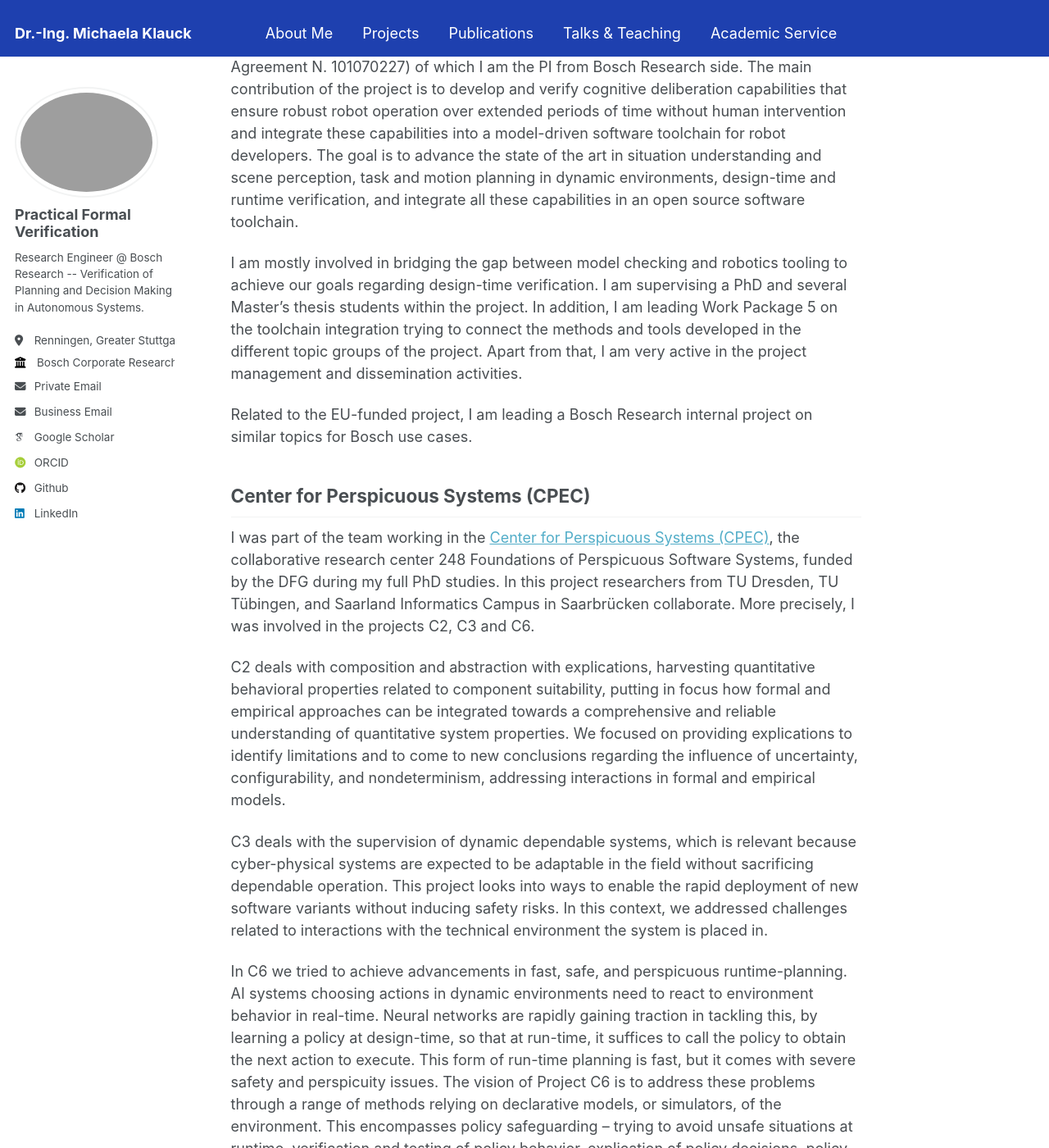
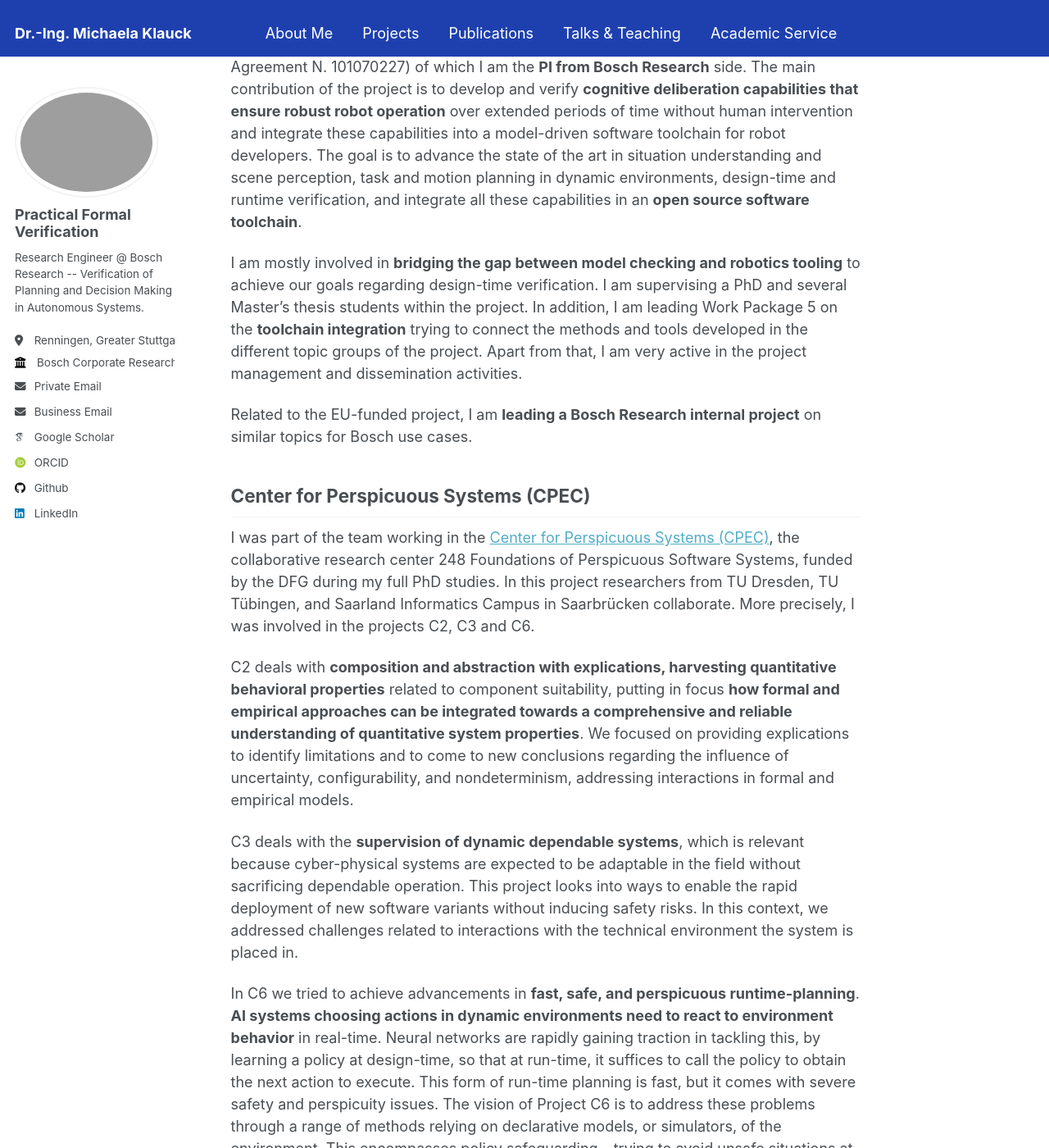
Before and after one commit to MKlauck/MKlauck.github.io, a Jekyll site: the page built from _pages/projects.md, in a window 1280 px wide and 1400 px high, scrolled down 203 px. Shown: the whole window at 82% size. Built offline with Jekyll 4.4.1, drawn with Linux system fonts in a browser that asks for light colours; some web fonts are replaced; some of the changed text lies outside the part shown.

```diff
--- a/_pages/projects.md
+++ b/_pages/projects.md
@@ -8,12 +8,12 @@ redirect_from:
 
 ## CONVINCE -- Context Aware Verifiable Dynamic Deliberation
 
-[CONVINCE](https://convince-project.eu/) is a project funded by the European Union Horizon Europe Programme (Grant Agreement N. 101070227) of which I am the PI from Bosch Research side. The main contribution of the project is to develop and verify cognitive deliberation capabilities that ensure robust robot operation over extended periods of time without human intervention and integrate these capabilities into a model-driven software toolchain for robot developers.
-The goal is to advance the state of the art in situation understanding and scene perception, task and motion planning in dynamic environments, design-time and runtime verification, and integrate all these capabilities in an open source software toolchain.
+[CONVINCE](https://convince-project.eu/) is a project funded by the European Union Horizon Europe Programme (Grant Agreement N. 101070227) of which I am the **PI from Bosch Research** side. The main contribution of the project is to develop and verify **cognitive deliberation capabilities that ensure robust robot operation** over extended periods of time without human intervention and integrate these capabilities into a model-driven software toolchain for robot developers.
+The goal is to advance the state of the art in situation understanding and scene perception, task and motion planning in dynamic environments, design-time and runtime verification, and integrate all these capabilities in an **open source software toolchain**.
 
-I am mostly involved in bridging the gap between model checking and robotics tooling to achieve our goals regarding design-time verification. I am supervising a PhD and several Master's thesis students within the project. In addition, I am leading Work Package 5 on the toolchain integration trying to connect the methods and tools developed in the different topic groups of the project. Apart from that, I am very active in the project management and dissemination activities.
+I am mostly involved in **bridging the gap between model checking and robotics tooling** to achieve our goals regarding design-time verification. I am supervising a PhD and several Master's thesis students within the project. In addition, I am leading Work Package 5 on the **toolchain integration** trying to connect the methods and tools developed in the different topic groups of the project. Apart from that, I am very active in the project management and dissemination activities.
 
-Related to the EU-funded project, I am leading a Bosch Research internal project on similar topics for Bosch use cases.
+Related to the EU-funded project, I am **leading a Bosch Research internal project** on similar topics for Bosch use cases.
 
 
 
@@ -21,14 +21,14 @@ Related to the EU-funded project, I am leading a Bosch Research internal project
 
 I was part of the team working in the [Center for Perspicuous Systems (CPEC)](https://www.perspicuous-computing.science/), the collaborative research center 248 Foundations of Perspicuous Software Systems, funded by the DFG during my full PhD studies. In this project researchers from TU Dresden, TU Tübingen, and Saarland Informatics Campus in Saarbrücken collaborate. More precisely, I was involved in the projects C2, C3 and C6.
 
-C2 deals with composition and abstraction with explications, harvesting
-quantitative behavioral properties related to component suitability, putting in focus how formal and empirical approaches can be integrated towards a comprehensive and reliable understanding of quantitative system properties. We focused on providing explications to identify limitations and to come to new conclusions regarding the influence of uncertainty, configurability, and nondeterminism, addressing interactions in formal and empirical models.
+C2 deals with **composition and abstraction with explications, harvesting
+quantitative behavioral properties** related to component suitability, putting in focus **how formal and empirical approaches can be integrated towards a comprehensive and reliable understanding of quantitative system properties**. We focused on providing explications to identify limitations and to come to new conclusions regarding the influence of uncertainty, configurability, and nondeterminism, addressing interactions in formal and empirical models.
 
-C3 deals with the supervision of dynamic dependable systems, which is relevant because cyber-physical systems are expected to be adaptable in the field without sacrificing dependable operation. This project looks into ways to enable the rapid deployment of new software variants without inducing safety risks. In this context, we addressed challenges related to interactions with the technical environment the system is placed in.
+C3 deals with the **supervision of dynamic dependable systems**, which is relevant because cyber-physical systems are expected to be adaptable in the field without sacrificing dependable operation. This project looks into ways to enable the rapid deployment of new software variants without inducing safety risks. In this context, we addressed challenges related to interactions with the technical environment the system is placed in.
 
-In C6 we tried to achieve advancements in fast, safe, and perspicuous runtime-planning. AI systems choosing actions in dynamic environments need to react to environment behavior in real-time. Neural networks are rapidly gaining traction in tackling this, by learning a policy at design-time, so that at run-time, it suffices to call the policy to obtain the next action to execute. This form of run-time planning is fast, but it comes with severe safety and perspicuity issues. The vision of Project C6 is to address these problems through a range of methods relying on declarative models, or simulators, of the environment. This encompasses policy safeguarding – trying to avoid unsafe situations at runtime, verification and testing of policy behavior, explication of policy decisions, policy-behavior visualization, and policy retraining leveraging information which is provided by all these techniques.
+In C6 we tried to achieve advancements in **fast, safe, and perspicuous runtime-planning**. **AI systems choosing actions in dynamic environments need to react to environment behavior** in real-time. Neural networks are rapidly gaining traction in tackling this, by learning a policy at design-time, so that at run-time, it suffices to call the policy to obtain the next action to execute. This form of run-time planning is fast, but it comes with severe safety and perspicuity issues. The vision of Project C6 is to address these problems through a range of methods relying on declarative models, or simulators, of the environment. This encompasses policy safeguarding – trying to avoid unsafe situations at runtime, verification and testing of policy behavior, explication of policy decisions, policy-behavior visualization, and policy retraining leveraging information which is provided by all these techniques.
 
-From May 2020 to December 2022 I was the *PhD representative* on the CPEC Board, where my main task was the conception and organization of measures for the promotion of young scientists. This included mentoring of other PhD students, being a contact person for their needs in the research center, organizing workshops, coachings and social events for PhD students, and more.
+From May 2020 to December 2022 I was the **PhD representative on the CPEC Board**, where my main task was the conception and organization of measures for the promotion of young scientists. This included mentoring of other PhD students, being a contact person for their needs in the research center, organizing workshops, coachings and social events for PhD students, and more.
 In addition, I represented the group of PhD students working in CPEC. Board tasks are:
 * Staff matters (recruitment etc.)
 * Proposals for the election of CPEC committee members
@@ -38,4 +38,4 @@ In addition, I represented the group of PhD students working in CPEC. Board task
 * Conception and organization of measures for the promotion of young scientists
 * All matters that do not fall within the competence of another body or the spokesperson under the Rules of Procedure.
 
-Furthermore, I was involved in the organization of the first DFG review of the project proposal before the research center was granted. I was also heavily involved in the preparations, especially the writing process, for the proposal for the second phase of CPEC as well as in the implementation of the review.
+Furthermore, I was involved in the organization of the first **DFG review** of the project proposal before the research center was granted. I was also heavily involved in the preparations, especially the **writing process**, for the proposal for the second phase of CPEC as well as in the implementation of the review.
```
Also changed, not shown: _pages/about.md (+7 -7 lines), _pages/academic-service.md (+1 -0 lines), _pages/teaching.md (+4 -4 lines).
